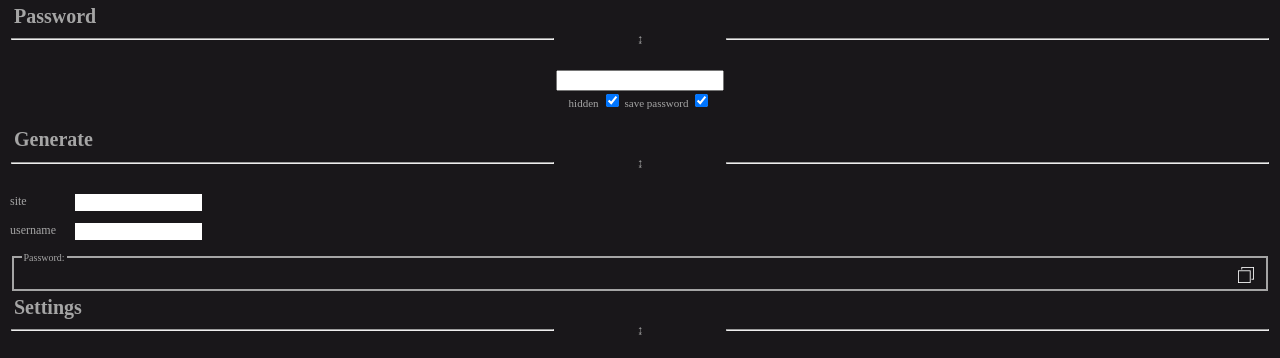
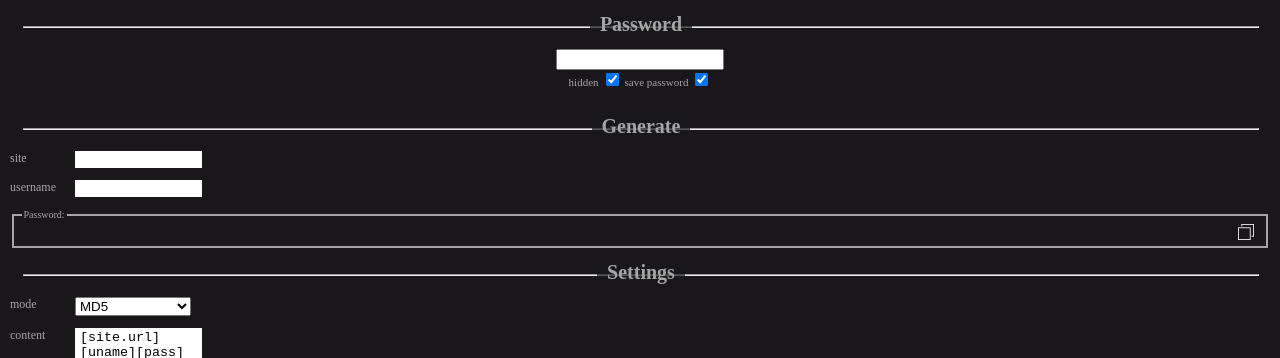
Before and after one commit to gareins/paceline, a website: page data/panel.html in a window 1280 px wide. Shown: the top 358 px of the page. Drawn offline with nearby package versions, Linux system fonts and the light colour scheme; files that its build step writes are made by us from their sources.

```diff
--- a/data/panel.html
+++ b/data/panel.html
@@ -9,10 +9,10 @@
   </head><body>
     <div id="content">
       <div class="heading-div">
-        <h1>Password</h1>
-        <div class='hr'> <hr class='hrleft'>
-          <span>&#8616;</span>
-          <hr class='hrright'></div>
+        <div class="title-div">
+          <h1>Password</h1>
+        </div>
+        <div class='hr'> <hr \> </div>
       </div>
 
       <div class="hideable">
@@ -28,11 +28,10 @@
       </div>
 
       <div class="heading-div">
-        <h1>Generate</h1>
-        <div class='hr'> <hr class='hrleft'>
-          <span>&#8616;</span>
-          <hr class='hrright'>
+        <div class="title-div">
+          <h1>Generate</h1>
         </div>
+        <div class='hr'> <hr \> </div>
       </div>
 
       <div class="hideable">
@@ -52,10 +51,10 @@
       </div>
 
       <div class="heading-div">
-        <h1>Settings</h1>
-        <div class='hr'> <hr class='hrleft'>
-          <span>&#8616;</span>
-          <hr class='hrright'></div>
+        <div class="title-div">
+          <h1>Settings</h1>
+        </div>
+        <div class='hr'> <hr \> </div>
       </div>
 
       <div class="hideable">
@@ -109,9 +108,9 @@
 
     <div id="footer">
       <div style="margin-left: 20px;">
-        <img src="icons/green_64.png" title="Enabled for this site" stat="0" class="border-inactive">
-        <img src="icons/red_64.png"  title="Disabled for this site" stat="1" class="border-inactive">
-        <img src="icons/grey_64.png" title="Disabled for all sites" stat="2" class="border-inactive">
+        <img src="icons/green_64.png" title="Enabled 4 site" stat="0" class="border-inactive">
+        <img src="icons/red_64.png"  title="Disabled 4 site" stat="1" class="border-inactive">
+        <img src="icons/grey_64.png" title="Disabled 4 ALL" stat="2" class="border-inactive">
       </div>
     </div>
 
--- a/data/panel.less
+++ b/data/panel.less
@@ -8,13 +8,6 @@
   background: linear-gradient(to bottom, rgba(255,255,255,@alpha) 0%, rgba(255,255,255,@alpha) 100%), url(copy.png) repeat 0 0;
 }
 
-
-h1 {
-  margin-top: 5px;
-  font-size: 20px;
-  margin-left: 4px;
-  clear: both;
-}
 html, body {
   height: 100%;
   padding: 0;
@@ -42,6 +35,39 @@
 .heading-div {
   position: relative;
   width: 100%;
+  text-align: center;
+  margin-top: 10px;
+
+  border-style: solid;
+  border-width: 1px;
+  border-color: transparent;
+  border-radius: 2px;
+  &:hover {
+    border-color: @color-light;
+    cursor: pointer;
+  }
+
+  .title-div {
+    position: relative;
+    z-index: 1;
+    margin-top: 2px;
+    h1 {
+      font-size: 20px;
+      background-color: fade(@color-dark, 70%);
+      display:inline;
+      padding: 0 10px 0 10px;
+    }
+  }
+
+  .hr {
+    position: absolute;
+    width: 100%;
+    top: 9px;
+    hr {
+      width: 98%;
+    }
+  }
+
 }
 
 #password-input {
@@ -87,33 +113,6 @@
   &:active {
     .linear-gradient-back(0.3);
   }
-}
-
-.hr {
-  margin-bottom: 10px;
-  margin-top: -10px;
-  text-align: center;
-  border-style: solid;
-  border-width: 1px;
-  border-color: transparent;
-  border-radius: 2px;
-  &:hover {
-    border-color: @color-light;
-    cursor: pointer;
-  }
-  span {
-    -moz-user-select: none;
-  }
-}
-
-hr {
-  width: 43%;
-}
-.hrleft {
-  float: left;
-}
-.hrright {
-  float: right;
 }
 
 #help-alert {
--- a/src/index.coffee
+++ b/src/index.coffee
@@ -1,7 +1,5 @@
 #
 # TODO:
-# - green acknowledgment on password change
-# - bigger slide ud buttons
 # - refactor this
 # - fix start/stop
 #
@@ -226,7 +224,7 @@
   'save': false
   'mode': 'sha1'
   'length': '12'
-  'content': 'ozbo[site.url][uname][pass]'
+  'content': '[site.url][uname][pass]'
   'bit2str': 'b64'
   'enable': true
 
```
Also changed, not shown: src/data/panel-script.coffee (+5 -3 lines).
